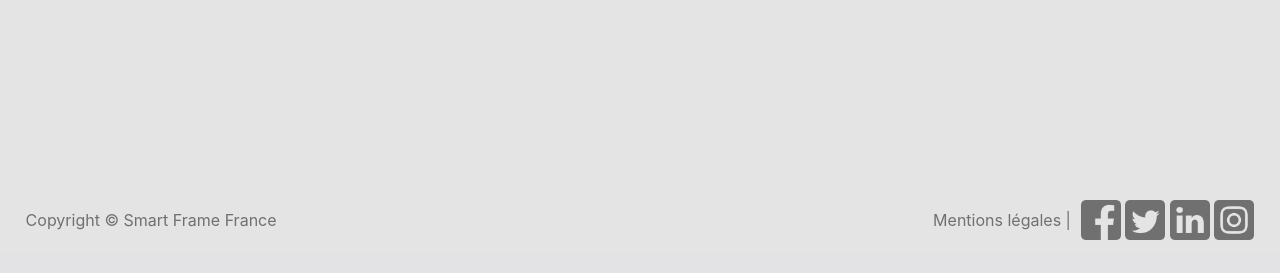
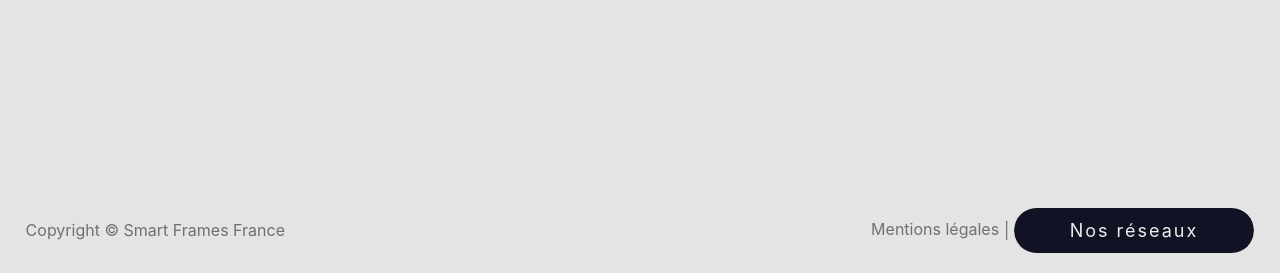
Before and after one commit to Troluck/Projet-Trame-reseau, a PHP site: page /homePage.php in a window 1280 px wide. Shown: the part 733-1006 px from the top of the page. Before the commit the page ends 973 px from the top, so only its background shows below. Run offline with PHP 8.4, Linux system fonts and the light colour scheme.

Commit message:
Header+Footer fini

```diff
--- a/includes/footer.php
+++ b/includes/footer.php
@@ -1,16 +1,20 @@
    <footer>
        <div class="footer-left">
-           <span>Copyright © Smart Frame France</span>
+           <span>Copyright © Smart Frames France</span>
        </div>
        <div class="footer-right">
-           <a class="mention" href=#>Mentions légales |
+           <a class="mention" href=#>Mentions légales
                <span></span>
            </a>
+           <span>|</span>
            <div class="social-media">
-               <a href="#"><img src="img/facebook.png"></a>
-               <a href="#"><img src="img/twitter.png"></a>
-               <a href="#"><img src="img/linkedin.png"></a>
-               <a href="#"><img src="img/instagram.png"></a>
+               <span>Nos réseaux sociaux</span>
+               <div class="social-media-icon">
+                   <a href="#" target="_blank"><img src="img/facebook.png"></a>
+                   <a href="#" target="_blank"><img src="img/twitter.png"></a>
+                   <a href="#" target="_blank"><img src="img/linkedin.png"></a>
+                   <a href="#" target="_blank"><img src="img/instagram.png"></a>
+               </div>
            </div>
        </div>
 
--- a/style.css
+++ b/style.css
@@ -1,10 +1,8 @@
-@import url('https://fonts.googleapis.com/css2?family=Montserrat&display=swap');
-
-
+@import url("https://fonts.googleapis.com/css2?family=Montserrat&display=swap");
 
 /* HEADER */
-header{
-    background-color:  #111324;
+header {
+  background-color: #111324;
   height: fit-content;
   width: 100%;
   position: static;
@@ -13,46 +11,47 @@ header{
   justify-content: space-between;
 }
 
-.header-left, .header-right{
+.header-left,
+.header-right {
   display: flex;
   align-items: center;
 }
 
-.header-left{
+.header-left {
   margin-left: 2%;
 }
-.header-left span{
+.header-left span {
   padding-left: 10px;
 }
 
-header,  .header-right a{
+header,
+.header-right a {
   color: white;
 }
 
-.header-right{
+.header-right {
   margin-right: 2%;
 }
 
-.header-left span{
+.header-left span {
   font-size: 25px;
   padding-bottom: 8px;
 }
 
-#logo-img{
+#logo-img {
   height: 80px;
 }
 
 .header-right a {
   text-decoration: none;
-        padding:5px;
+  padding: 5px;
 }
 
-
-       /* ANIMATION A */
+/* ANIMATION  HEADER */
 
 .header-right a:hover {
   transform: scale(1.2);
-    background-color:#707070;
+  background-color: #707070;
   transition-duration: 0.3s;
 }
 
@@ -61,86 +60,71 @@ header,  .header-right a{
   transition-duration: 0.3s;
 }
 
-.header-right a span{
+.header-right a span {
   position: absolute;
   display: block;
-      background :#fff;
+  background: #fff;
   transition: transform ease 0.1s;
 }
-.header-right a span:nth-child(1){
-      top:0;
-      left:0;
+.header-right a span:nth-child(1) {
+  top: 0;
+  left: 0;
   width: 100%;
   height: 1px;
   transform: scaleX(0);
-      transform-origin:right;
-
-
+  transform-origin: right;
 }
-.header-right a:hover span:nth-child(1){
+.header-right a:hover span:nth-child(1) {
   transform: scaleX(1);
-      transform-origin:left;
-
+  transform-origin: left;
 }
-.header-right a span:nth-child(3){
-    bottom:0;
-    left:0;
+.header-right a span:nth-child(3) {
+  bottom: 0;
+  left: 0;
   width: 100%;
   height: 1px;
   transform: scaleX(0);
-    transform-origin:left;
+  transform-origin: left;
   transition-delay: 0.2s;
-
 }
-.header-right a:hover span:nth-child(3){
+.header-right a:hover span:nth-child(3) {
   transform: scaleX(1);
-    transform-origin:right;
-
+  transform-origin: right;
 }
-.header-right a span:nth-child(2){
-    top:0;
-    left:0;
+.header-right a span:nth-child(2) {
+  top: 0;
+  left: 0;
   width: 1px;
   height: 100%;
   transform: scaleY(0);
-    transform-origin:top;
+  transform-origin: top;
   transition-delay: 0.3s;
-
 }
-.header-right a:hover span:nth-child(2){
+.header-right a:hover span:nth-child(2) {
   transform: scaleY(1);
-    transform-origin:bottom;
-
+  transform-origin: bottom;
 }
-.header-right a span:nth-child(4){
-    top:0;
-    right:0;
+.header-right a span:nth-child(4) {
+  top: 0;
+  right: 0;
   width: 1px;
   height: 100%;
   transform: scaleY(0);
-    transform-origin:bottom;
+  transform-origin: bottom;
   transition-delay: 0.1s;
-
 }
-.header-right a:hover span:nth-child(4){
+.header-right a:hover span:nth-child(4) {
   transform: scaleY(1);
-    transform-origin:top;
-
+  transform-origin: top;
 }
 
-
-
-
-
-
-body{
-    background-color: #E4E4E4;
+body {
+  background-color: #e4e4e4;
   width: 100%;
   height: 400px;
-
 }
 
-.grid{
+.grid {
   height: fit-content;
   /* border: #111324 solid 1px; */
   display: flex;
@@ -148,15 +132,15 @@ body{
   min-height: 800px;
 }
 
-main{
+main {
   height: fit-content;
   min-height: 800px;
 }
 
 /*FOOTER*/
 
-footer{
-    background-color: #E4E4E4;
+footer {
+  background-color: #e4e4e4;
   height: fit-content;
   position: relative;
   bottom: 0;
@@ -166,73 +150,178 @@ footer{
   padding-top: 1%;
 }
 
-footer,  .footer-right a{
+footer,
+.footer-right a {
   color: #707070;
 }
 
-.footer-left, .footer-right{
+.footer-left,
+.footer-right {
   display: flex;
   align-items: center;
 }
 
-.footer-right{
+.footer-right {
   margin-right: 2%;
 }
-.footer-left{
+.footer-left {
   margin-left: 2%;
 }
+.footer-right span,
+.footer-right a {
+  padding-right: 5px;
+}
 
-.mention{
-    padding-right: 10px;
+.mention:link {
   text-decoration: none;
 }
 
-
-
-
-.social-media img{
+.social-media img {
   height: 40px;
 }
 
+/* ANIMATION  FOOTER */
 
+.footer-right a span {
+  display: block;
+  background: #707070;
+  transition: transform ease 0.2s;
+}
+.footer-right a span {
+  bottom: 1;
+  left: 0;
+  width: 100%;
+  height: 1px;
+  transform: scaleX(0);
+  transform-origin: right;
+}
+.footer-right a:hover span {
+  transform: scaleX(1);
+  transform-origin: left;
+}
 
+.social-media {
+  position: relative;
+  display: flex;
+  justify-content: center;
+  align-items: center;
+  overflow: hidden;
+  cursor: pointer;
+  width: 240px;
+  height: 60px;
+  background-color: #e4e4e4;
+  border-radius: 80px;
+  padding: 0 18px;
+  will-change: transform;
+  transition: all 0.2s ease-in-out;
+}
 
-@media (max-width:650px){
-.footer-left{
+.social-media:hover {
+  transform: scale(1.1);
+}
+
+.social-media span {
+  position: absolute;
+  z-index: 1;
+  width: 240px;
+  height: 45px;
+  border-radius: 80px;
+  font-size: 18px;
+  text-align: center;
+  line-height: 45px;
+  letter-spacing: 2px;
+  color: #eeeeed;
+  background-color: #111324;
+  padding: 0 18px;
+  transition: all 0.8s ease;
+}
+.social-media:hover span {
+  transition-delay: 0.25s;
+  transform: translateX(-280px);
+}
+
+.social-media-icon a {
+  will-change: transform;
+  opacity: 0;
+  transform: scale(0.1);
+  transition: all 0.3s ease;
+}
+
+.social-media-icon a:nth-of-type(1) {
+  transition-delay: 1.1s;
+}
+.social-media-icon a:nth-of-type(2) {
+  transition-delay: 0.9s;
+}
+.social-media-icon a:nth-of-type(3) {
+  transition-delay: 0.7s;
+}
+.social-media-icon a:nth-of-type(4) {
+  transition-delay: 0.4s;
+}
+
+.social-media:hover a {
+  opacity: 1;
+  transform: scale(1);
+}
+
+.social-media-icon {
+  display: flex;
+  justify-content: space-around;
+  align-items: center;
+}
+.social-media-icon a:hover {
+  transform: scale(1.2);
+  transition-duration: 0.3s;
+  transition-delay: 0s;
+}
+
+.social-media-icon a:not(:hover) {
+  transform: scale(1);
+  transition-duration: 0.4s;
+  transition-delay: 0s;
+}
+
+/* RESPONSIVE FOOTER*/
+
+@media (max-width: 650px) {
+  .footer-left {
     margin-bottom: 4%;
   }
 
-footer{
+  footer {
     align-items: center;
     flex-direction: column;
   }
-
 }
 
-
-
-.title, .text, .titleH, .header-left span, .header-right a{
-    font-family: 'Montserrat', sans-serif;
+.title,
+.text,
+.titleH,
+.header-left span,
+.header-right a {
+  font-family: "Montserrat", sans-serif;
   font-weight: bold;
 }
 
-.title{
-    color: #44475D;
+.title {
+  color: #44475d;
 }
 
-.text{
+.text {
   color: #707070;
 }
 
-.violet{
-    color: #7856FF;
+.violet {
+  color: #7856ff;
 }
 
-.titleH{
+.titleH {
   color: white;
 }
 
-td, th{
+td,
+th {
   border: #111324 solid 1px;
   border-collapse: collapse;
   text-align: center;
```
Lines whose indentation alone changed are shown as unchanged.
